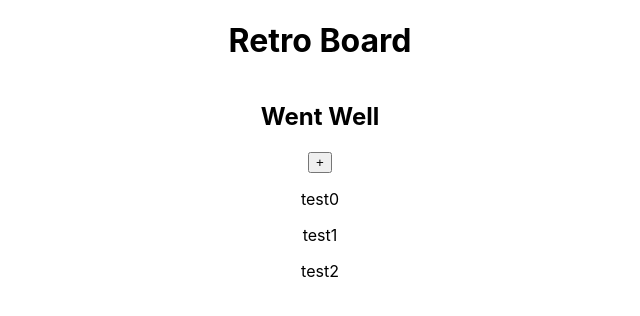
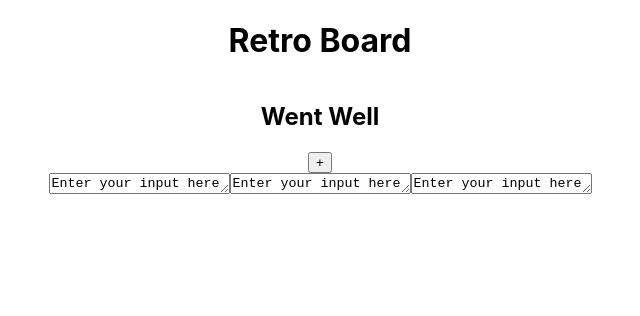
Before and after one commit to PatrickDCullen/retro-board, a React (Create React App) app: page / in a window 1280 px wide. Shown: the top 316 px of the page, without its empty margins (320-960 px from the left). Built offline with nearby package versions, Linux system fonts and the light colour scheme.

Commit message:
Add card button functional and change to textarea

```diff
--- a/src/App.js
+++ b/src/App.js
@@ -37,7 +37,14 @@ function App() {
           <div className="RetroCard" aria-label="Retro card">
             {/* User input */}
             {cardArray.map((card, index) => {
-              return <p>test{card}</p>
+              return <textarea
+                key={`card-${index}`}
+                className="textbox"
+                placeholder="Enter text here"
+                aria-label="Enter text here"
+                rows="1"
+                value="Enter your input here">
+                </textarea>
             })}
 
           </div>
```
